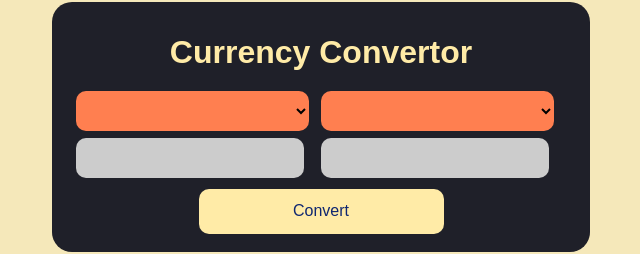
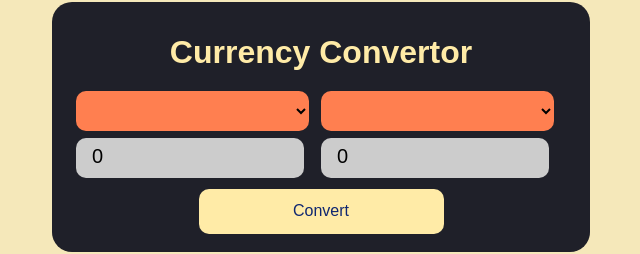
Before and after one commit to PrajapatiApurva/Currency-Converter, a plain HTML site: page index.html in a window 1280 px wide. Shown: the part 273-527 px from the top of the page, 319-959 px from the left. Drawn offline with Linux system fonts and the light colour scheme; no server answers.

Commit message:
Added placeholder in input fields

```diff
--- a/index.html
+++ b/index.html
@@ -15,11 +15,11 @@
                 <select name="currency" class="currency">
 
                 </select>
-                <input type="number" name="" id="input">
+                <input type="number" name="" id="input" placeholder="0">
             </div>
             <div class="right-box">
                 <select name="currency" class="currency"></select>
-                <input type="number" name="" id="result">
+                <input type="number" name="" id="result" placeholder="0">
             </div>
         </div>
         <div class="btn">
--- a/style.css
+++ b/style.css
@@ -4,6 +4,11 @@ html,body{
   margin: 0;
   padding: 0;
   box-sizing: border-box;
+}
+
+input::placeholder ,input{
+  color: #000;
+  font-size: 20px;
 }
 
 body{
```
